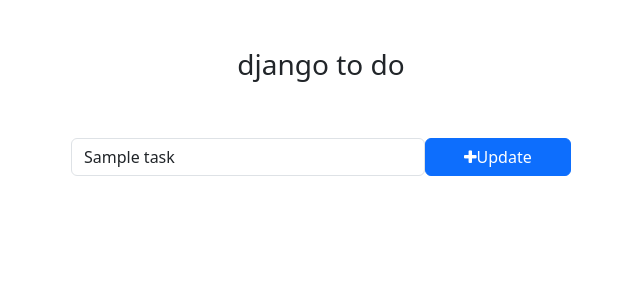
After one commit to vishwas-mudderesh/ToDo, a Django app: template templates/edit_task.html in a window 1280 px wide. The commit adds this page. Shown: the top 300 px of the page, without its empty margins (319-959 px from the left). Run offline with Django 5.2, Linux system fonts and the light colour scheme; the template is opened without the code that fills it: most values are stand-ins (such as "Sample title", 1, 10 or a date in 2020).

Commit message:
completed

```diff
--- /dev/null
+++ b/templates/edit_task.html
@@ -0,0 +1,27 @@
+<!DOCTYPE html>
+<html lang="en">
+<head>
+    <meta charset="UTF-8">
+    <meta name="viewport" content="width=device-width, initial-scale=1.0">
+    <!-- Bootstrap -->
+    <link href="https://cdn.jsdelivr.net/npm/bootstrap@5.3.0-alpha1/dist/css/bootstrap.min.css" rel="stylesheet" integrity="sha384-GLhlTQ8iRABdZLl6O3oVMWSktQOp6b7In1Zl3/Jr59b6EGGoI1aFkw7cmDA6j6gD" crossorigin="anonymous">
+    <script src="https://cdn.jsdelivr.net/npm/bootstrap@5.3.0-alpha1/dist/js/bootstrap.bundle.min.js" integrity="sha384-w76AqPfDkMBDXo30jS1Sgez6pr3x5MlQ1ZAGC+nuZB+EYdgRZgiwxhTBTkF7CXvN" crossorigin="anonymous"></script>
+    <!-- Font Awesome Icons -->
+    <link rel="stylesheet" href="https://cdnjs.cloudflare.com/ajax/libs/font-awesome/4.7.0/css/font-awesome.min.css">
+    <title>Edit task</title>
+</head>
+<body>
+    <div class="container">
+        <h3 class="pt-5 pb-5 text-center">django to do</h3>
+        <form action="{% url 'edit_task' get_task.pk %}" method='POST' style="width:500px;margin:auto;">
+            {% csrf_token %}
+            <div class="form-group">
+                <span style="display: flex;">
+                    <input type="text" name="task"class="form-control" placeholder="update a task" value="{{ get_task.task }}">
+                    <button type="submit" class="btn btn-primary" style="width: 200px;"><i class="fa fa-plus"></i>Update</button>
+                </span>
+            </div>
+        </form>
+    </div>
+</body>
+</html>
--- a/todo/urls.py
+++ b/todo/urls.py
@@ -1,5 +1,14 @@
 from django.urls import path
 from . import views
 urlpatterns = [
+    #add task
     path('addTask/',views.addTask,name='addTask'),
+    # markdone
+    path('mark_as_done/<int:pk>/',views.mark_as_done,name="mark_as_done"),
+    # markundone
+    path('mark_as_undone/<int:pk>/',views.mark_as_undone,name="mark_as_undone"),
+    # edit
+    path("edit_task/<int:pk>",views.edit_task,name='edit_task'),
+    #delete
+    path("delete_task/<int:pk>/",views.delete_task,name="delete_task"),
 ]
--- a/todo_main/views.py
+++ b/todo_main/views.py
@@ -4,7 +4,9 @@
 
 def home(request):
     tasks = Task.objects.filter(is_completed=False).order_by('-updated_at')
+    completed_tasks = Task.objects.filter(is_completed=True)
     context = {
         'tasks':tasks,
+        'completed_tasks':completed_tasks,
     }
     return render(request,'home.html',context)
```
Also changed, not shown: templates/home.html (+9 -4 lines), todo/views.py (+31 -1 lines), db.sqlite3.
